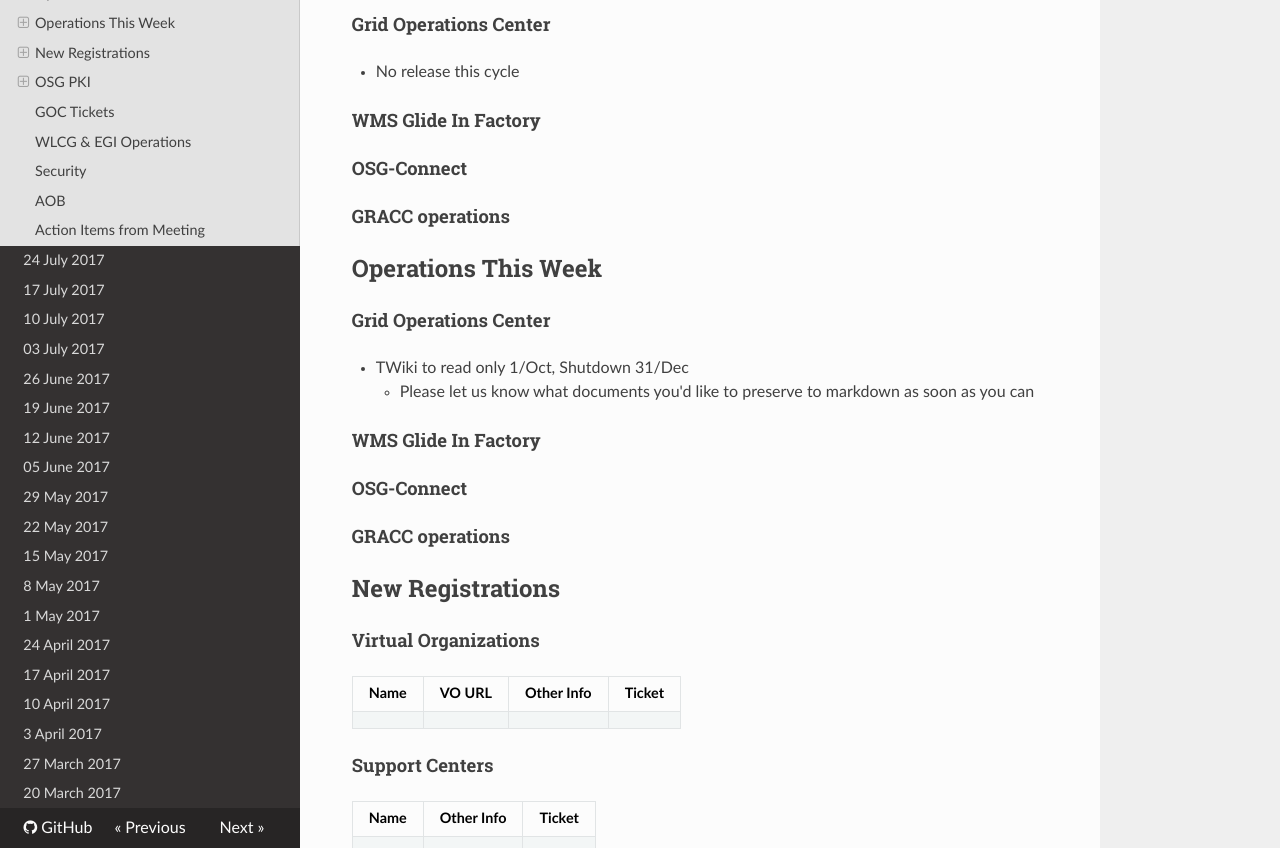
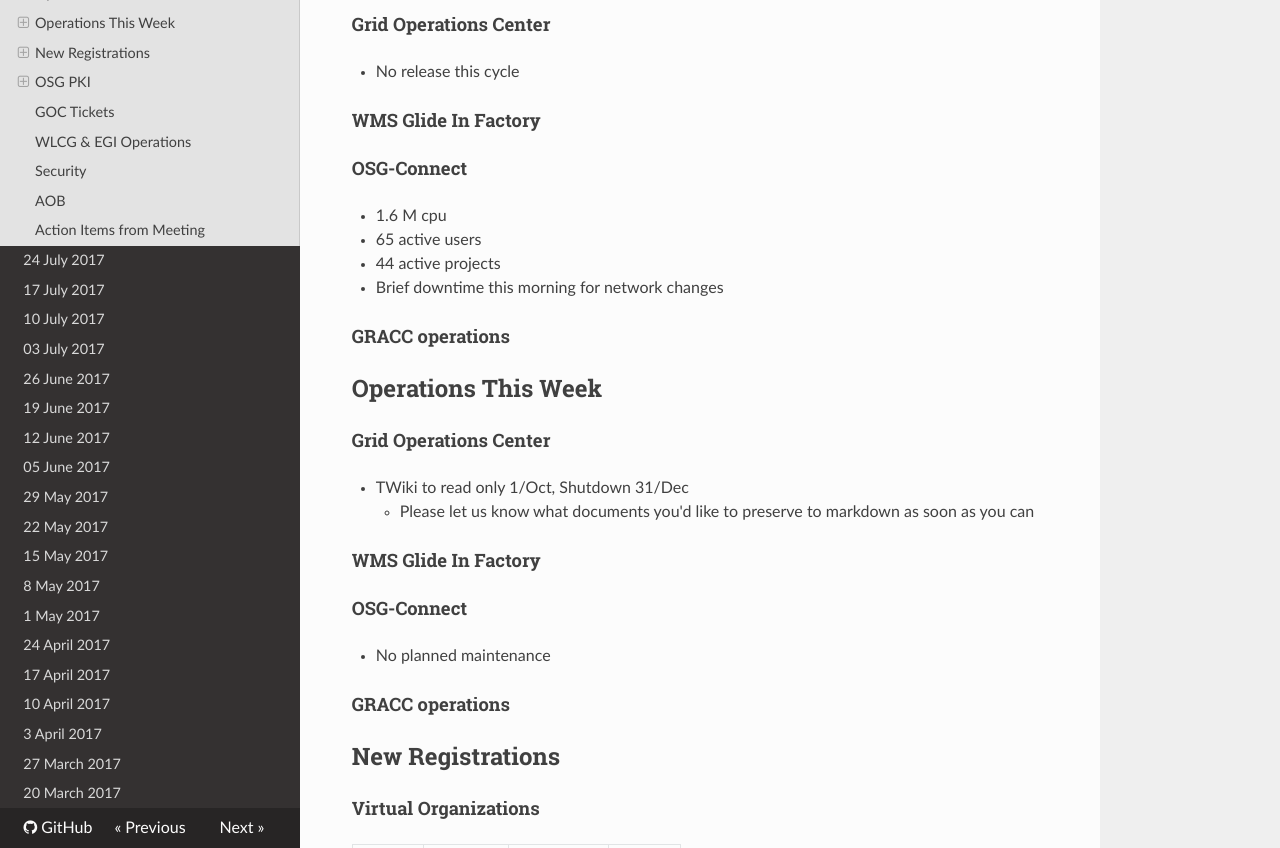
Before and after one commit to osg-htc/operations, an MkDocs documentation site: the page built from docs/WeeklyMinutes/31Jul2017.md, in a window 1280 px wide and 900 px high, scrolled down 1020 px, cut to the strip 52-900 px from the top of the window. Built offline with MkDocs 1.6.1, drawn with Linux system fonts in a browser that asks for light colours; nearby versions of some CDN libraries; old or Windows-style settings are respelled for this version of MkDocs.

Commit message:
OSG Connect update

```diff
--- a/docs/WeeklyMinutes/31Jul2017.md
+++ b/docs/WeeklyMinutes/31Jul2017.md
@@ -22,6 +22,10 @@
 #### WMS Glide In Factory
 
 #### OSG-Connect
+   * 1.6 M cpu
+   * 65 active users
+   * 44 active projects
+   * Brief downtime this morning for network changes
 
 #### GRACC operations
 
@@ -34,6 +38,7 @@
 #### WMS Glide In Factory
 
 #### OSG-Connect
+   * No planned maintenance
 
 #### GRACC operations
 
```
